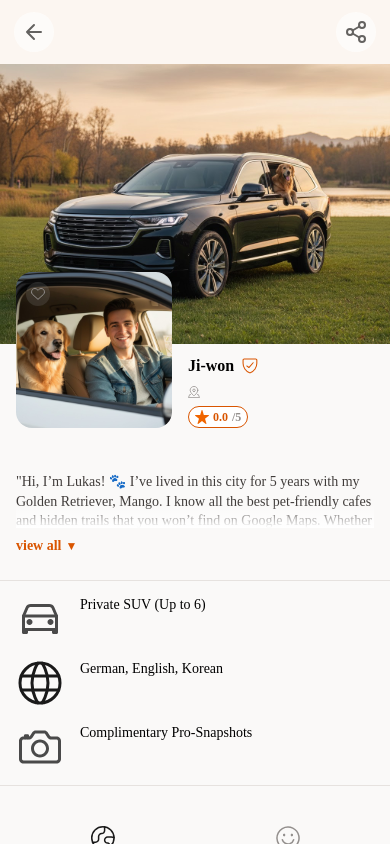
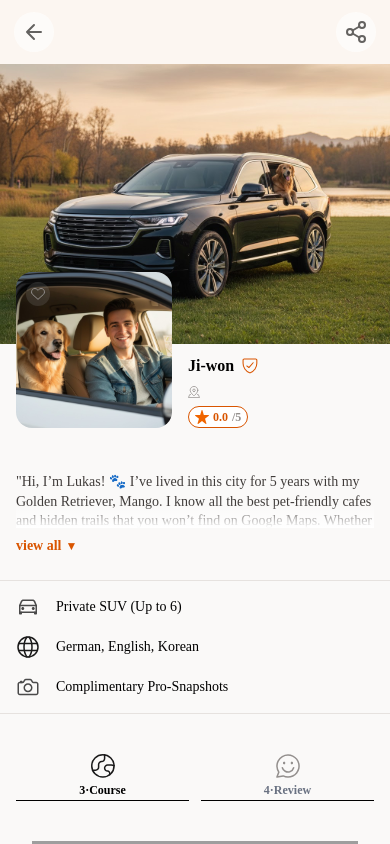
Before and after one commit to dfizae/TRAVUDDY, a React (Vite) app: page /Guide/Ji-won in a window 390 px wide. Built offline with nearby package versions, Linux system fonts and the light colour scheme; grey boxes are pictures that could not be loaded; a web font is replaced by a local one.

Commit message:
fix: ProfileSection 차량, 언어, 사진 스킬 정보 모바일 화면 디자인 수정

```diff
--- a/src/pages/GuideInformation/ProfileSection.tsx
+++ b/src/pages/GuideInformation/ProfileSection.tsx
@@ -128,16 +128,16 @@ export default function ProfileSection({ data }: { data: { name: string; locatio
 
                 {/* 가이드의 차량, 사용 언어, 사진 스킬 - 데스크톱에서 3열 가로 배치 */}
                 <div className="flex flex-col gap-4 justify-center py-3.5 md:flex-row md:justify-between md:gap-0 md:px-4 md:py-3.5">
-                    <p className="flex md:flex-col gap-4 pl-4 md:pl-0 md:items-center">
-                        <img src="/images/icons/ico-car.svg" alt="차량" className="w-12 h-12" />
+                    <p className="flex md:flex-col gap-4 pl-4 md:pl-0 items-center">
+                        <img src="/images/icons/ico-car.svg" alt="차량" className="w-6 h-6 md:w-12 md:h-12" />
                         <span className="font-regular text-sm">Private SUV (Up to 6)</span>
                     </p>
-                    <p className="flex md:flex-col gap-4 pl-4 md:pl-0 md:items-center">
-                        <img src="/images/icons/ico-languageBlack.svg" alt="언어" className="w-12 h-12" />
+                    <p className="flex md:flex-col gap-4 pl-4 md:pl-0 items-center">
+                        <img src="/images/icons/ico-languageBlack.svg" alt="언어" className="w-6 h-6 md:w-12 md:h-12" />
                         <span className="font-regular text-sm">German, English, Korean</span>
                     </p>
-                    <p className="flex md:flex-col gap-4 pl-4 md:pl-0 md:items-center">
-                        <img src="/images/icons/ico-camera.svg" alt="사진 스킬" className="w-12 h-12" />
+                    <p className="flex md:flex-col gap-4 pl-4 md:pl-0 items-center">
+                        <img src="/images/icons/ico-camera.svg" alt="사진 스킬" className="w-6 h-6 md:w-12 md:h-12" />
                         <span className="font-regular text-sm">Complimentary Pro-Snapshots</span>
                     </p>
                 </div>
```
